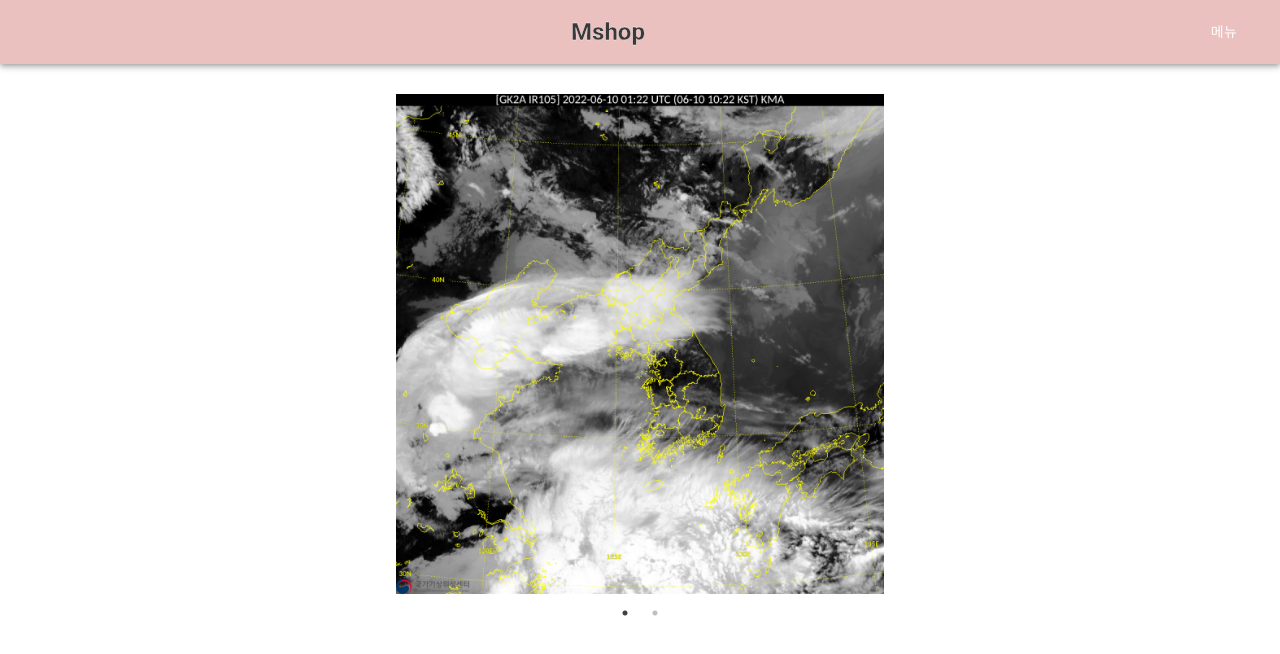
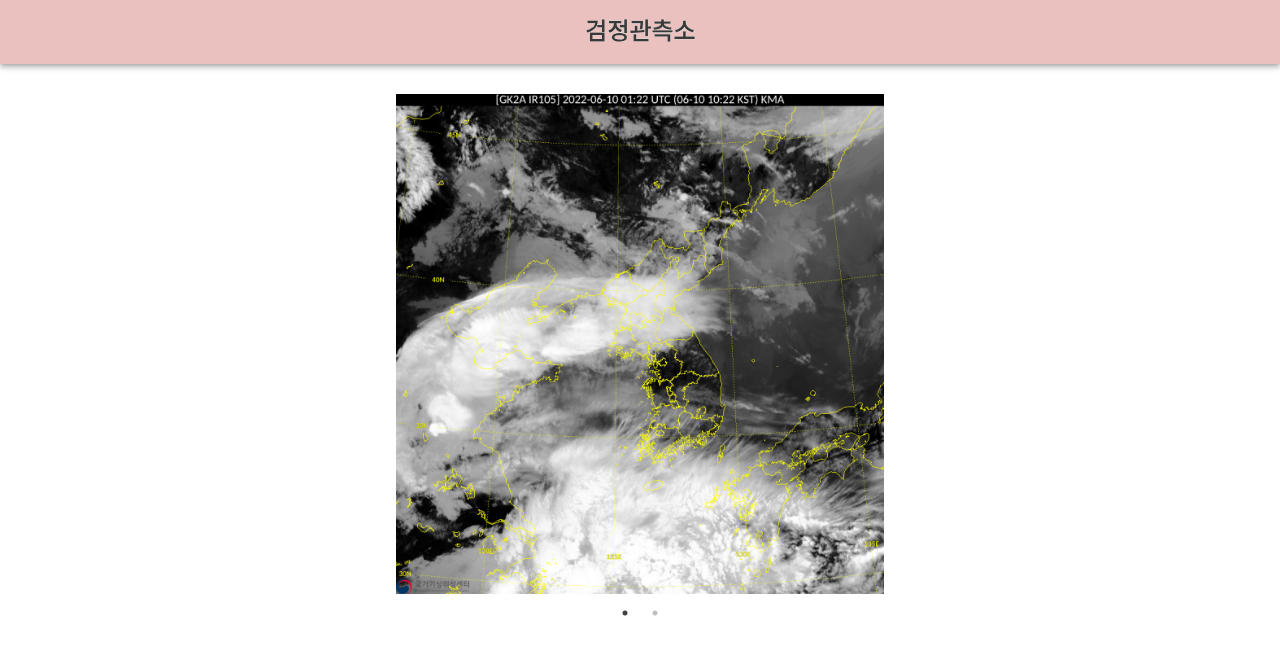
Before and after one commit to suddenattack97/mshop_client, a React (Create React App) app: page / in a window 1280 px wide. Shown: the top 654 px of the page. Built offline with nearby package versions, Linux system fonts and the light colour scheme.

Commit message:
[메뉴] 제거 & 타이틀 임시 검정관측소

```diff
--- a/src/App.js
+++ b/src/App.js
@@ -24,19 +24,9 @@ function App() {
     <div className="App">
       <AppBar position="static" style={{ backgroundColor: 'rgb(234,193,191)' }}>
         <Toolbar>
-        <Typography variant="h5" style={{ flexGrow: 1, fontWeight: 'bold', color: 'rgb(57,57,57)', WebkitTextStroke: '0.3px white' }}>
-          Mshop
-        </Typography>
-          <Button color="inherit" onClick={handleMenu}>메뉴</Button>
-          <Menu
-            anchorEl={anchorEl}
-            open={Boolean(anchorEl)}
-            onClose={handleClose}
-          >
-            <MenuItem onClick={handleClose}>메뉴 1</MenuItem>
-            <MenuItem onClick={handleClose}>메뉴 2</MenuItem>
-            <MenuItem onClick={handleClose}>메뉴 3</MenuItem>
-          </Menu>
+          <Typography variant="h5" style={{ flexGrow: 1, fontWeight: 'bold', color: 'rgb(57,57,57)', WebkitTextStroke: '0.3px white' }}>
+            검정관측소
+          </Typography>
         </Toolbar>
       </AppBar>
       <MainComponent>
```
